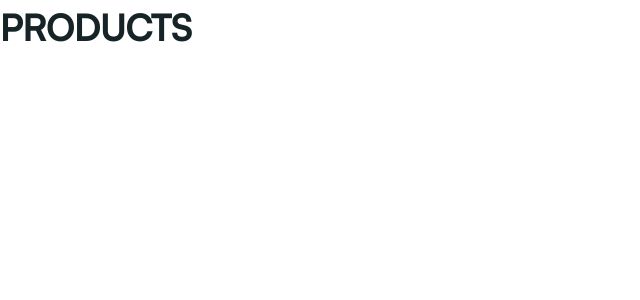
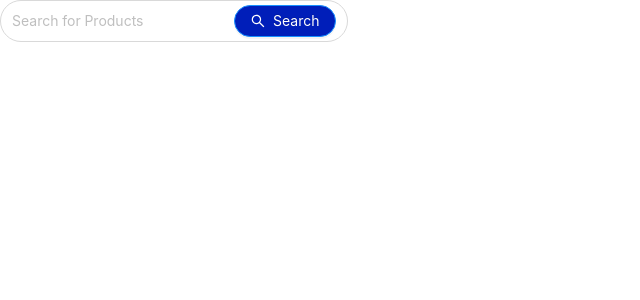
Before and after one commit to TechDinith/code94Labstest-frontend, a React (Create React App) app: page / in a window 1280 px wide. Shown: the top 300 px of the page, without its empty margins (0-640 px from the left). Built offline with nearby package versions, Linux system fonts and the light colour scheme.

Commit message:
search bar design done

```diff
--- a/src/App.tsx
+++ b/src/App.tsx
@@ -3,11 +3,12 @@ import AvatarAtom from "./components/atoms/avatarAtom/avatar.atom";
 import "antd/dist/antd.css";
 import AdminDropDownAtom from "./components/atoms/adminDropDownAtom/adminDropDown.atom";
 import HeadingAtom from "./components/atoms/headingAtom/heading.atom";
+import SearchBoxAtom from "./components/atoms/searchboxAtom/searchbox.atom";
 
 function App() {
   return (
     <div className="App">
-      <HeadingAtom headingText="PRODUCTS" />
+      <SearchBoxAtom />
     </div>
   );
 }
--- /dev/null
+++ b/src/components/atoms/searchboxAtom/searchbox.atom.tsx
@@ -0,0 +1,28 @@
+import { SearchOutlined } from "@ant-design/icons";
+import { Button, Input, Space } from "antd";
+
+const SearchBoxAtom = (props: any) => {
+  const onSearch = (value: string) => console.log(value);
+  return (
+    <>
+      <Space direction="vertical">
+        <Input
+          placeholder="Search for Products"
+          suffix={
+            <Button
+              style={{ backgroundColor: "#001eb9" }}
+              type="primary"
+              icon={<SearchOutlined />}
+              shape="round"
+            >
+              Search
+            </Button>
+          }
+          style={{ borderRadius: 25 }}
+        />
+      </Space>
+    </>
+  );
+};
+
+export default SearchBoxAtom;
```
